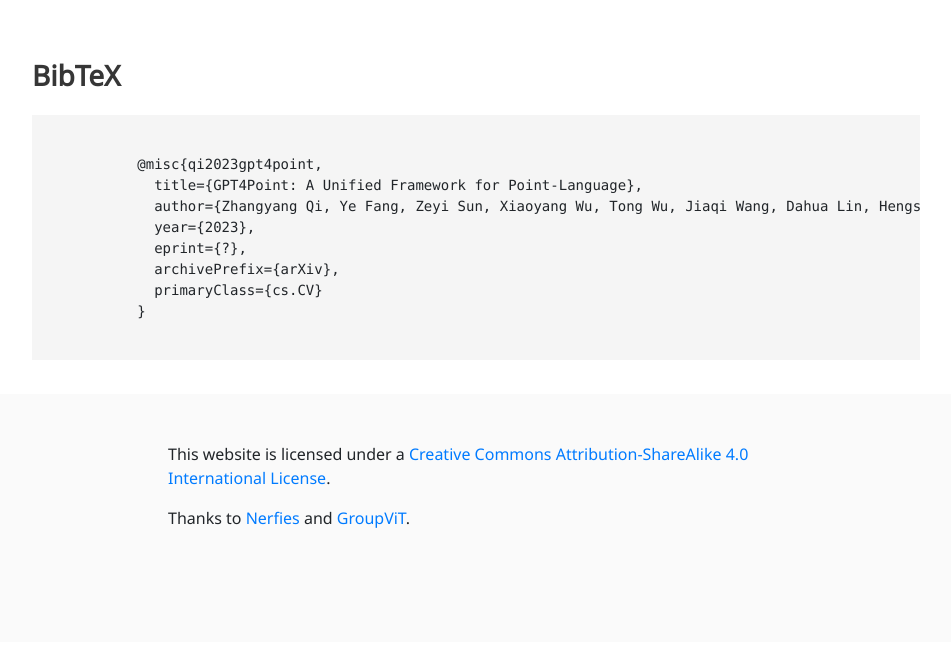
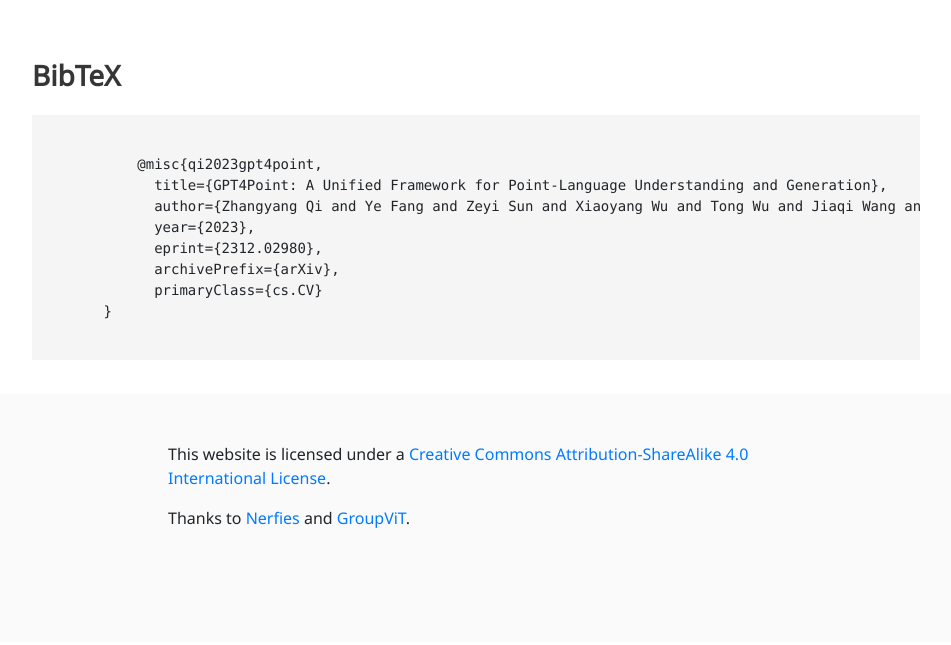
Before and after one commit to gpt4point/gpt4point.github.io, a plain HTML site: page index.html in a window 1280 px wide. Shown: the part 7725-8370 px from the top of the page, without its empty margins (164-1115 px from the left). Drawn offline with nearby package versions, Linux system fonts and the light colour scheme; some icons are missing; a web font is replaced by a local one.

Commit message:
20231212

```diff
--- a/index.html
+++ b/index.html
@@ -156,7 +156,7 @@
           <div class="column has-text-centered">
             <div class="publication-links">
               <!-- PDF Link. -->
-              <span class="link-block"> <a href="https://arxiv.org/abs/XXX"
+              <span class="link-block"> <a href="https://arxiv.org/abs/2312.02980"
                    class="external-link button is-normal is-rounded is-dark"> <span class="icon"> <i class="ai ai-arxiv"></i> </span> <span>Paper (arXiv)</span> </a> </span>
               <!-- Demo Link. -->
               <span class="link-block"> <a href="https://www.youtube.com/"
@@ -418,13 +418,13 @@
         <h2 class="title">BibTeX</h2>
         <pre><code>
           @misc{qi2023gpt4point,
-            title={GPT4Point: A Unified Framework for Point-Language},
-            author={Zhangyang Qi, Ye Fang, Zeyi Sun, Xiaoyang Wu, Tong Wu, Jiaqi Wang, Dahua Lin, Hengshuang Zhao},
+            title={GPT4Point: A Unified Framework for Point-Language Understanding and Generation},
+            author={Zhangyang Qi and Ye Fang and Zeyi Sun and Xiaoyang Wu and Tong Wu and Jiaqi Wang and Dahua Lin and Hengshuang Zhao},
             year={2023},
-            eprint={?},
+            eprint={2312.02980},
             archivePrefix={arXiv},
             primaryClass={cs.CV}
-          }
+      }
       </code></pre>
       </div>
     </section>
```
Also changed, not shown: 2 other files.
